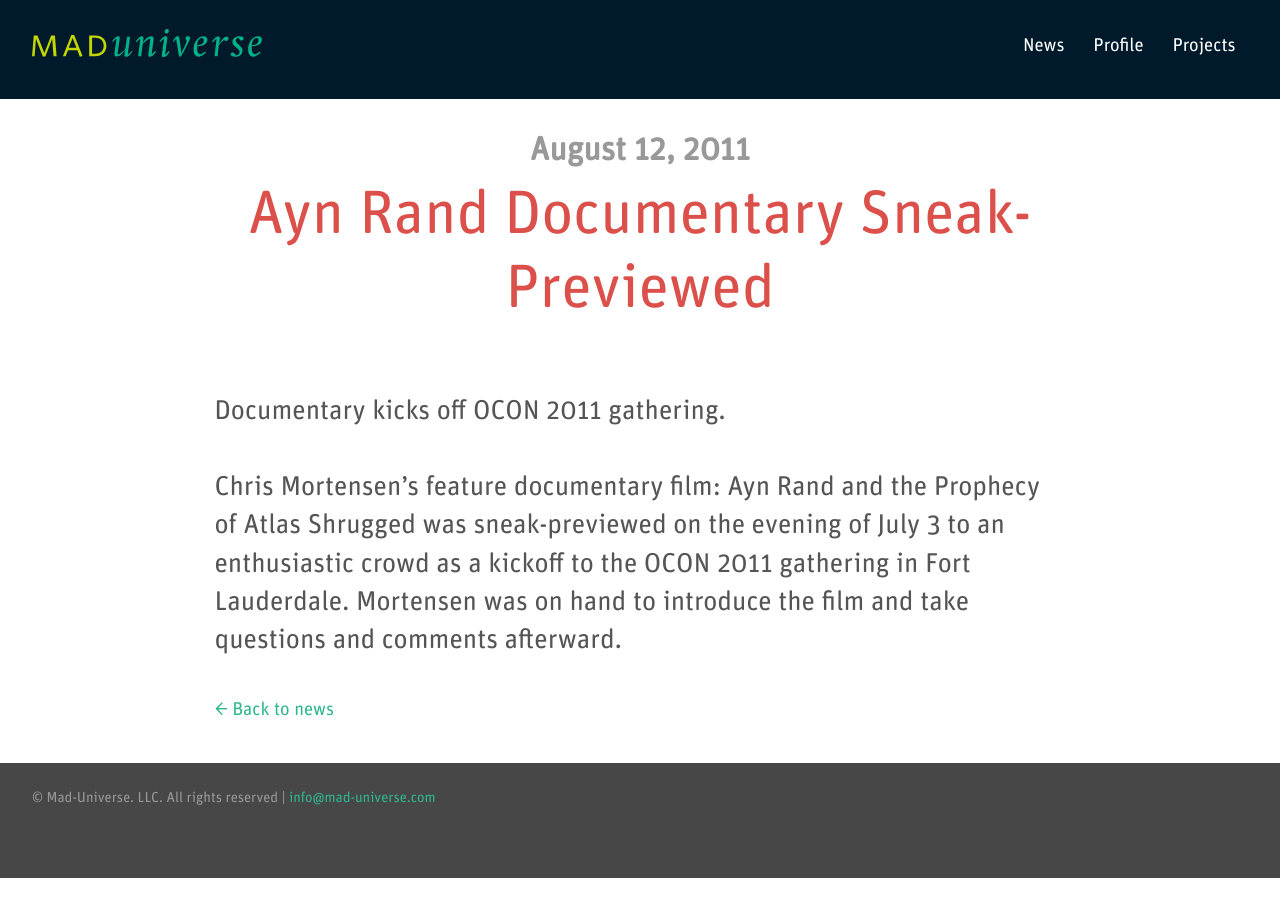
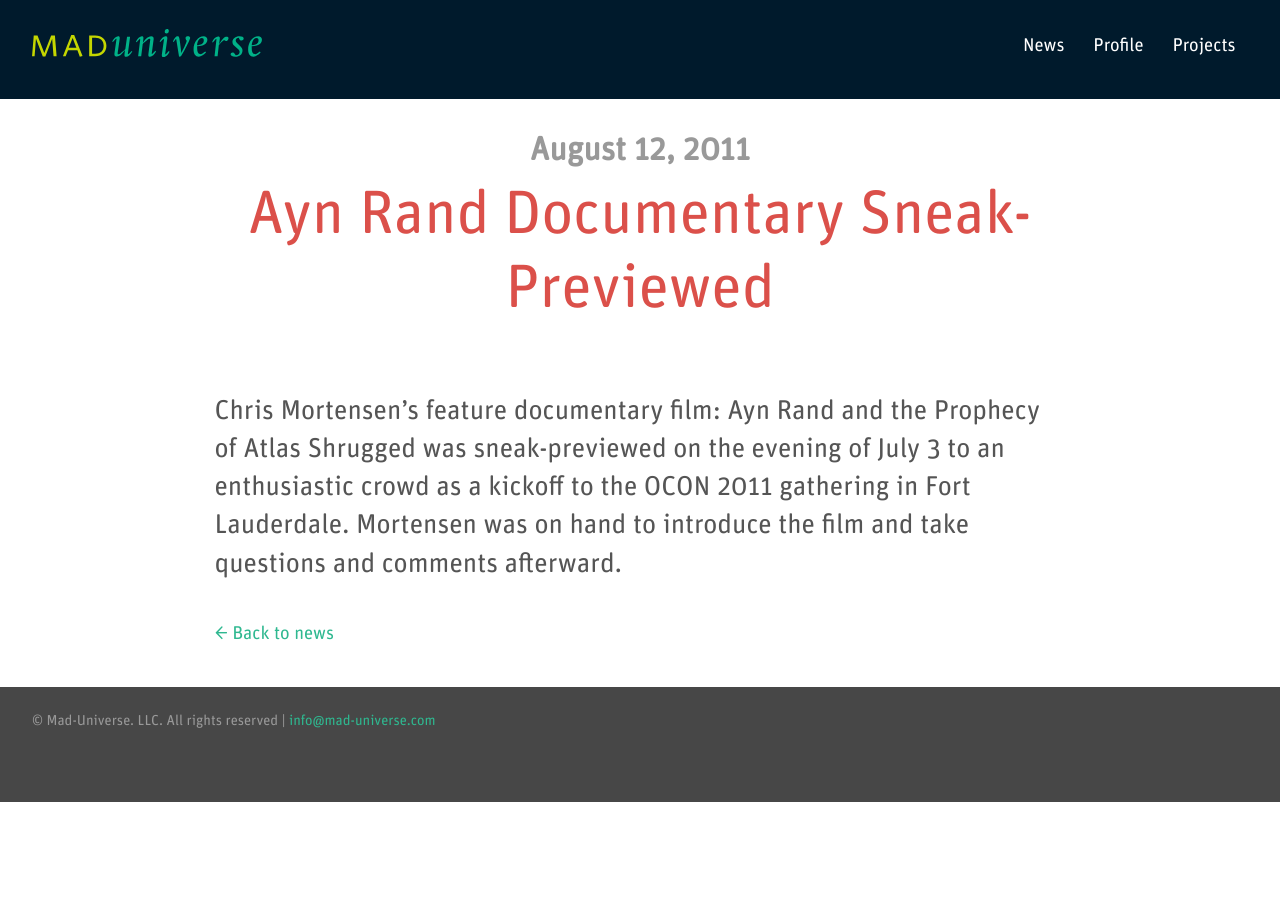
Before and after one commit to jsbarkema/mad-universe.com, a Jekyll site: the page built from _news/ayn-rand-documentary-sneak-previewed.markdown, in a window 1280 px wide. Built offline with Jekyll 4.4.1, drawn with Linux system fonts in a browser that asks for light colours; some of the changed lines change nothing that is shown.

Commit message:
Updated Ayn Rand Documentary Sneak Previewed

```diff
--- a/_news/ayn-rand-documentary-sneak-previewed.markdown
+++ b/_news/ayn-rand-documentary-sneak-previewed.markdown
@@ -1,6 +1,6 @@
 ---
 title: Ayn Rand Documentary Sneak-Previewed
-date: 2011-08-12 00:35:00 -07:00
+date: 2011-08-12 01:35:00 -07:00
 tags:
 - Ayn Rand
 position: 7
@@ -21,7 +21,4 @@
 layout: news-page
 ---
 
-Documentary kicks off OCON 2011 gathering.
-
-
 Chris Mortensen’s feature documentary film: Ayn Rand and the Prophecy of Atlas Shrugged was sneak-previewed on the evening of July 3 to an enthusiastic crowd as a kickoff to the OCON 2011 gathering in Fort Lauderdale. Mortensen was on hand to introduce the film and take questions and comments afterward.
```
